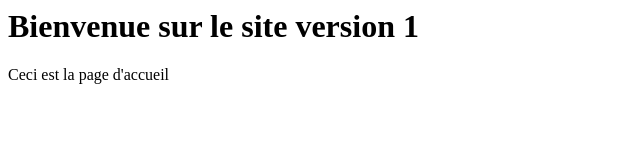
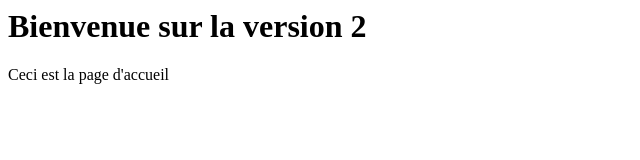
Before and after one commit to Glenn-Tcamagam/site1, a plain HTML site: page index.html in a window 1280 px wide. Shown: the whole page, without its empty margins (0-640 px from the left). Drawn offline with Linux system fonts and the light colour scheme.

Commit message:
Update index.html

```diff
--- a/index.html
+++ b/index.html
@@ -1,6 +1,6 @@
 <html>
   <body>
-    <h1>Bienvenue sur le site version 1</h1>
+    <h1>Bienvenue sur la version 2</h1>
     <p>Ceci est la page d'accueil</p>
   </body>
 </html>
```
